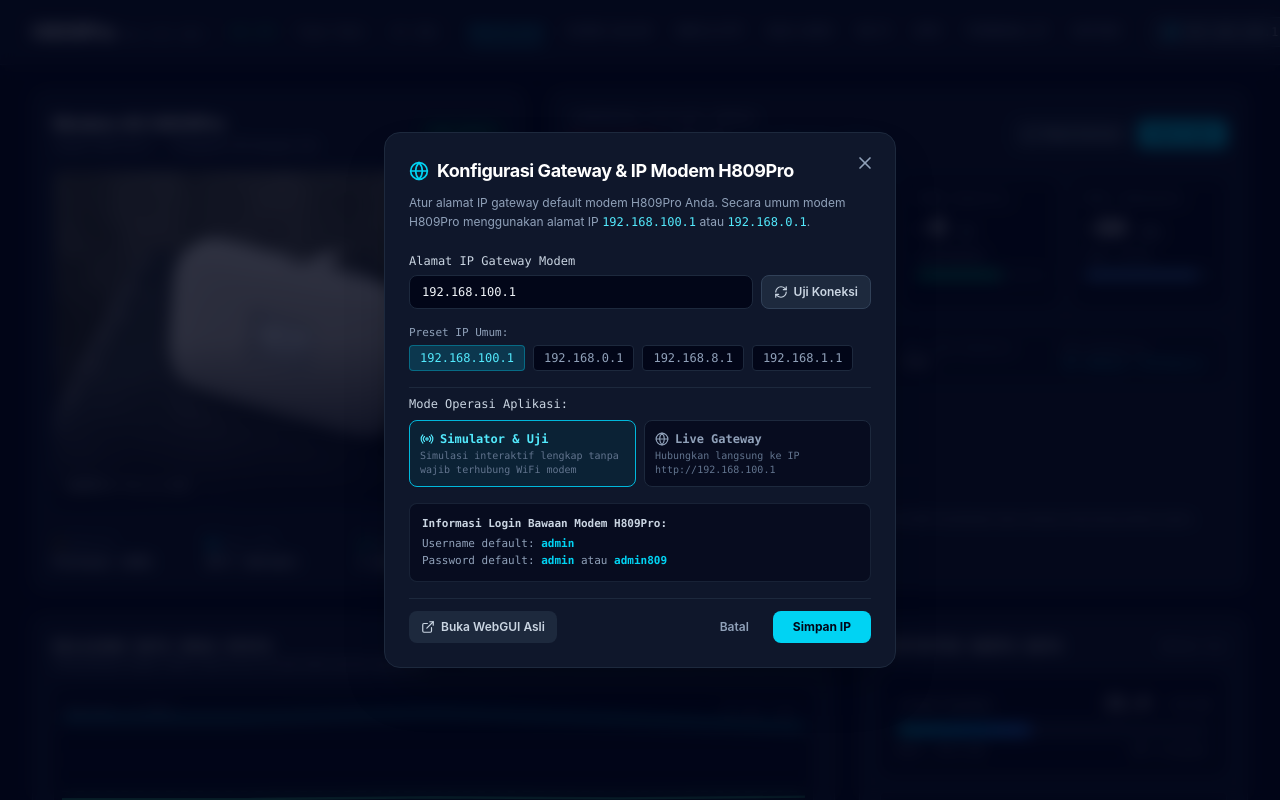
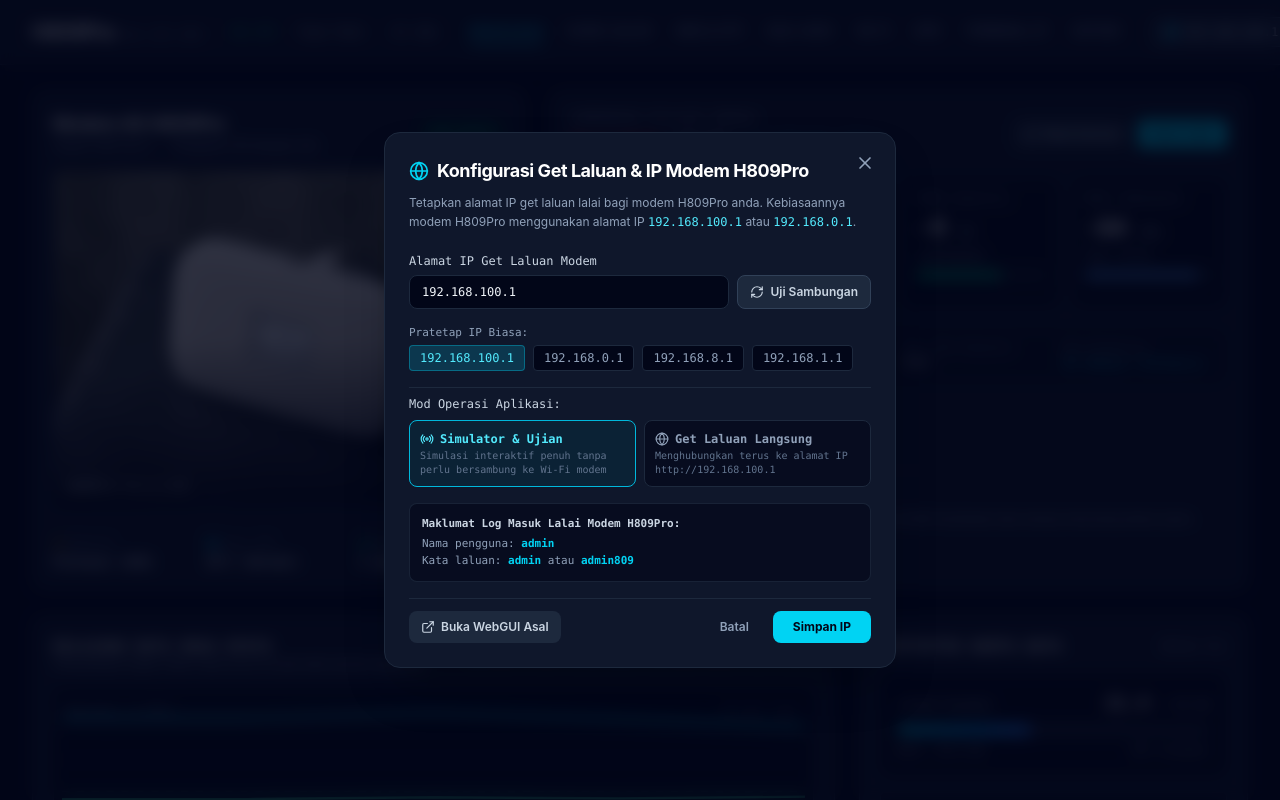
Before and after one commit to MuzRC/H809Pro-Manager, a React (Vite) app: page / in a window 1280 px wide. Both pictures are taken after a click on the button "192.168.100.1". Shown: the top 800 px of the page. Built offline with nearby package versions, Linux system fonts and the light colour scheme.

Commit message:
Update GatewayModal.tsx

```diff
--- a/src/components/GatewayModal.tsx
+++ b/src/components/GatewayModal.tsx
@@ -32,7 +32,6 @@ export const GatewayModal: React.FC<GatewayModalProps> = ({
     setProbeResult(null);
 
     try {
-      // Attempt an image or fetch ping to gateway
       const controller = new AbortController();
       const timeoutId = setTimeout(() => controller.abort(), 2000);
 
@@ -47,12 +46,12 @@ export const GatewayModal: React.FC<GatewayModalProps> = ({
 
       setProbeResult({
         status: 'success',
-        message: `Respons terdeteksi dari http://${ipInput} (Latency: ~${elapsed}ms). Modem H809Pro dapat dijangkau.`,
+        message: `Maklum balas dikesan daripada http://${ipInput} (Kependaman: ~${elapsed}ms). Modem H809Pro berjaya dicapai.`,
       });
     } catch {
       setProbeResult({
         status: 'warn',
-        message: `Tidak dapat menjangkau http://${ipInput} secara langsung dari browser (CORS policy atau beda jaringan WiFi). Anda tetap dapat menggunakan tombol "Buka WebGUI Asli" atau mode kontrol langsung.`,
+        message: `Tidak dapat mencapai http://${ipInput} secara terus daripada pelayar (dasar sekatan CORS atau sambungan Wi-Fi berbeza). Anda masih boleh menekan 'Buka WebGUI Asal' untuk mengakses secara terus.`,
       });
     } finally {
       setIsProbing(false);
@@ -80,18 +79,18 @@ export const GatewayModal: React.FC<GatewayModalProps> = ({
         <div className="flex items-center gap-2 mb-2">
           <Globe className="w-5 h-5 text-cyan-400" />
           <h3 className="text-lg font-bold text-white tracking-tight">
-            Konfigurasi Gateway & IP Modem H809Pro
+            Konfigurasi Get Laluan & IP Modem H809Pro
           </h3>
         </div>
 
         <p className="text-xs text-slate-400 mb-5 leading-relaxed">
-          Atur alamat IP gateway default modem H809Pro Anda. Secara umum modem H809Pro menggunakan alamat IP <span className="font-mono text-cyan-300">192.168.100.1</span> atau <span className="font-mono text-cyan-300">192.168.0.1</span>.
+          Tetapkan alamat IP get laluan lalai bagi modem H809Pro anda. Kebiasaannya modem H809Pro menggunakan alamat IP <span className="font-mono text-cyan-300">192.168.100.1</span> atau <span className="font-mono text-cyan-300">192.168.0.1</span>.
         </p>
 
         <form onSubmit={handleSave} className="space-y-4">
           <div>
             <label className="block text-xs font-mono text-slate-300 mb-1.5">
-              Alamat IP Gateway Modem
+              Alamat IP Get Laluan Modem
             </label>
             <div className="flex gap-2">
               <input
@@ -109,15 +108,15 @@ export const GatewayModal: React.FC<GatewayModalProps> = ({
                 className="px-3 py-2 text-xs font-semibold text-slate-300 hover:text-white bg-slate-800 hover:bg-slate-700 border border-slate-700 rounded-lg transition-colors flex items-center gap-1.5"
               >
                 <RefreshCw className={`w-3.5 h-3.5 ${isProbing ? 'animate-spin' : ''}`} />
-                <span>Uji Koneksi</span>
+                <span>Uji Sambungan</span>
               </button>
             </div>
           </div>
 
-          {/* Quick IP Presets */}
+          {/* Pratetap IP Pantas */}
           <div>
             <span className="text-[11px] font-mono text-slate-400 block mb-1">
-              Preset IP Umum:
+              Pratetap IP Biasa:
             </span>
             <div className="flex flex-wrap gap-2">
               {['192.168.100.1', '192.168.0.1', '192.168.8.1', '192.168.1.1'].map((preset) => (
@@ -154,10 +153,10 @@ export const GatewayModal: React.FC<GatewayModalProps> = ({
             </div>
           )}
 
-          {/* Mode Switcher */}
+          {/* Suis Mod Operasi */}
           <div className="pt-2 border-t border-slate-800">
             <span className="text-xs font-mono text-slate-300 block mb-2">
-              Mode Operasi Aplikasi:
+              Mod Operasi Aplikasi:
             </span>
             <div className="grid grid-cols-2 gap-2 text-xs font-mono">
               <button
@@ -171,10 +170,10 @@ export const GatewayModal: React.FC<GatewayModalProps> = ({
               >
                 <div className="font-bold flex items-center gap-1.5">
                   <Radio className="w-3.5 h-3.5" />
-                  <span>Simulator & Uji</span>
+                  <span>Simulator & Ujian</span>
                 </div>
                 <div className="text-[10px] text-slate-500 mt-0.5">
-                  Simulasi interaktif lengkap tanpa wajib terhubung WiFi modem
+                  Simulasi interaktif penuh tanpa perlu bersambung ke Wi-Fi modem
                 </div>
               </button>
 
@@ -189,22 +188,22 @@ export const GatewayModal: React.FC<GatewayModalProps> = ({
               >
                 <div className="font-bold flex items-center gap-1.5">
                   <Globe className="w-3.5 h-3.5" />
-                  <span>Live Gateway</span>
+                  <span>Get Laluan Langsung</span>
                 </div>
                 <div className="text-[10px] text-slate-500 mt-0.5">
-                  Hubungkan langsung ke IP http://{ipInput}
+                  Menghubungkan terus ke alamat IP http://{ipInput}
                 </div>
               </button>
             </div>
           </div>
 
-          {/* Credentials Info Tip */}
+          {/* Petua Log Masuk Lalai */}
           <div className="p-3 rounded-lg bg-slate-950/60 border border-slate-800/80 text-[11px] font-mono text-slate-400">
             <div className="text-slate-300 font-semibold mb-1">
-              Informasi Login Bawaan Modem H809Pro:
+              Maklumat Log Masuk Lalai Modem H809Pro:
             </div>
-            <div>Username default: <span className="text-cyan-400 font-bold">admin</span></div>
-            <div>Password default: <span className="text-cyan-400 font-bold">admin</span> atau <span className="text-cyan-400 font-bold">admin809</span></div>
+            <div>Nama pengguna: <span className="text-cyan-400 font-bold">admin</span></div>
+            <div>Kata laluan: <span className="text-cyan-400 font-bold">admin</span> atau <span className="text-cyan-400 font-bold">admin809</span></div>
           </div>
 
           <div className="flex items-center justify-between pt-3 border-t border-slate-800">
@@ -215,7 +214,7 @@ export const GatewayModal: React.FC<GatewayModalProps> = ({
               className="px-3 py-2 text-xs font-semibold text-slate-300 hover:text-white bg-slate-800 hover:bg-slate-700 rounded-lg transition-colors flex items-center gap-1.5"
             >
               <ExternalLink className="w-3.5 h-3.5" />
-              <span>Buka WebGUI Asli</span>
+              <span>Buka WebGUI Asal</span>
             </a>
 
             <div className="flex gap-2">
```
